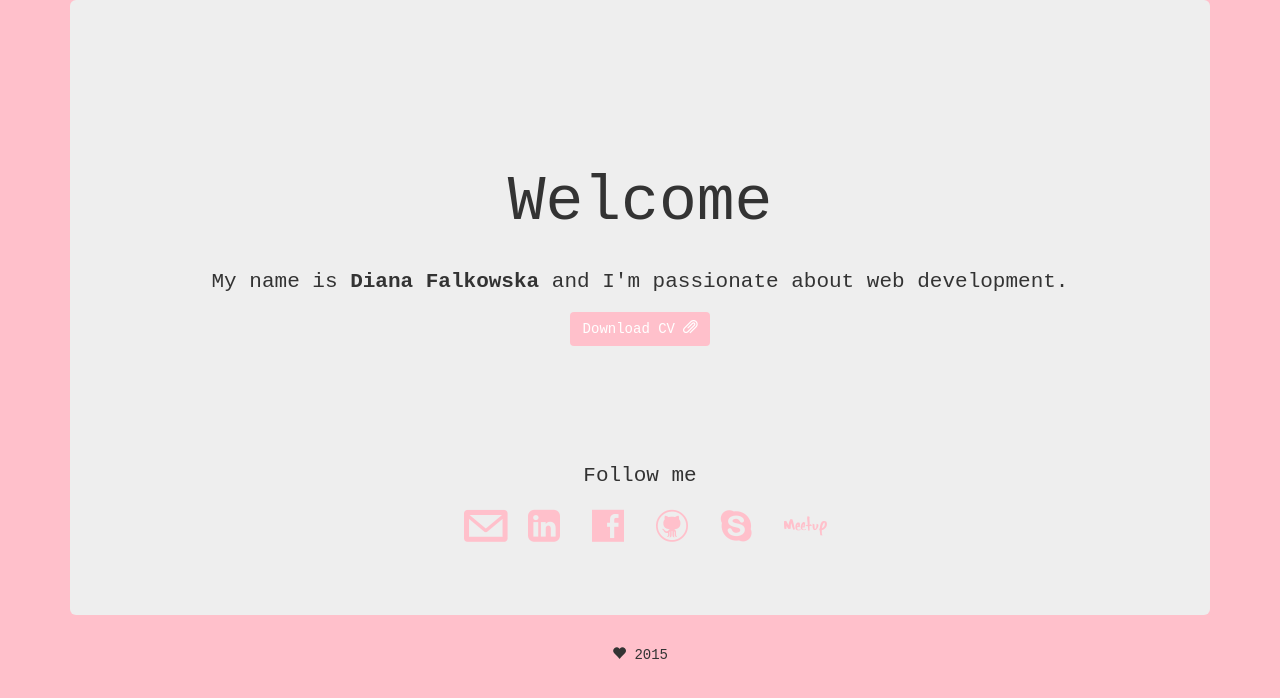
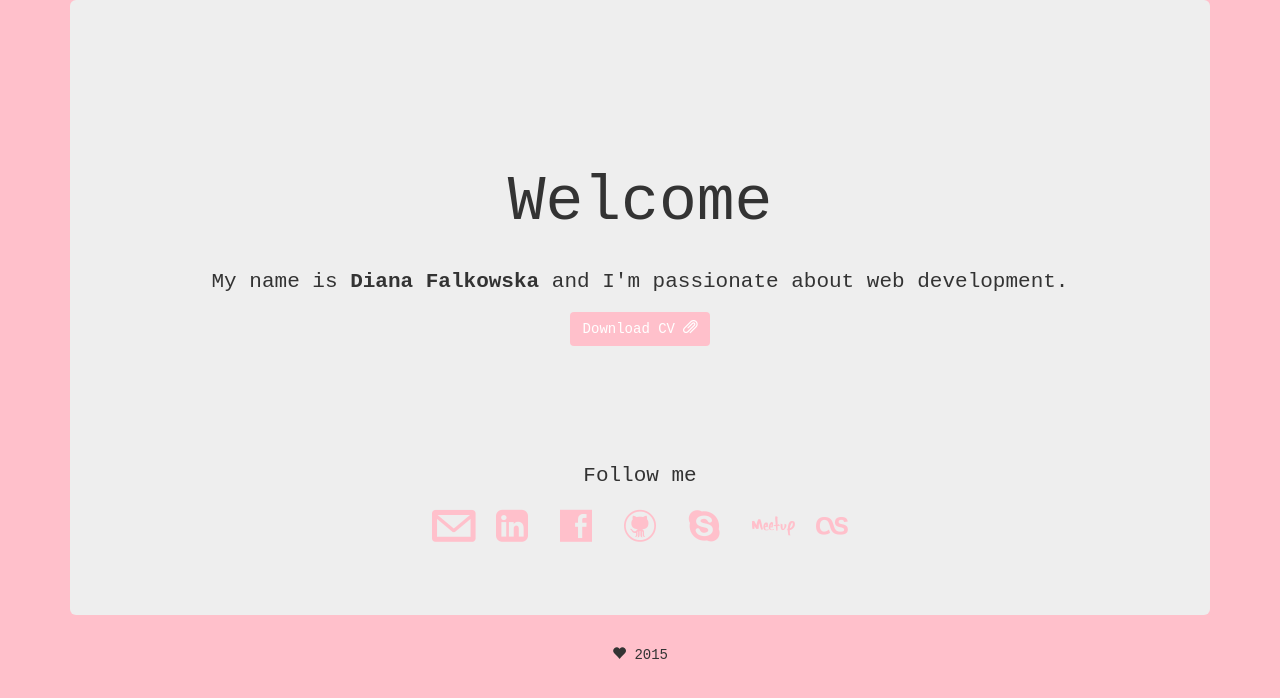
Before and after one commit to dianafa/dianafa.github.io, a Jekyll site: the page index.html, which Jekyll copies as it is, in a window 1280 px wide. Shown: the top 698 px of the page. Built offline with Jekyll 4.4.1, drawn with Linux system fonts in a browser that asks for light colours.

Commit message:
add lastfm profile

```diff
--- a/index.html
+++ b/index.html
@@ -42,6 +42,9 @@
 				<a href="http://www.meetup.com/members/182537476/">
 					<span class="icon-meetup"></span>
 				</a>
+					<a href="http://www.lastfm.pl/user/LadyDbdg">
+					<span class="icon-lastfm"></span>
+				</a>
 			</p>
 		</div>
 	</div>
```
Lines whose indentation alone changed are shown as unchanged.
